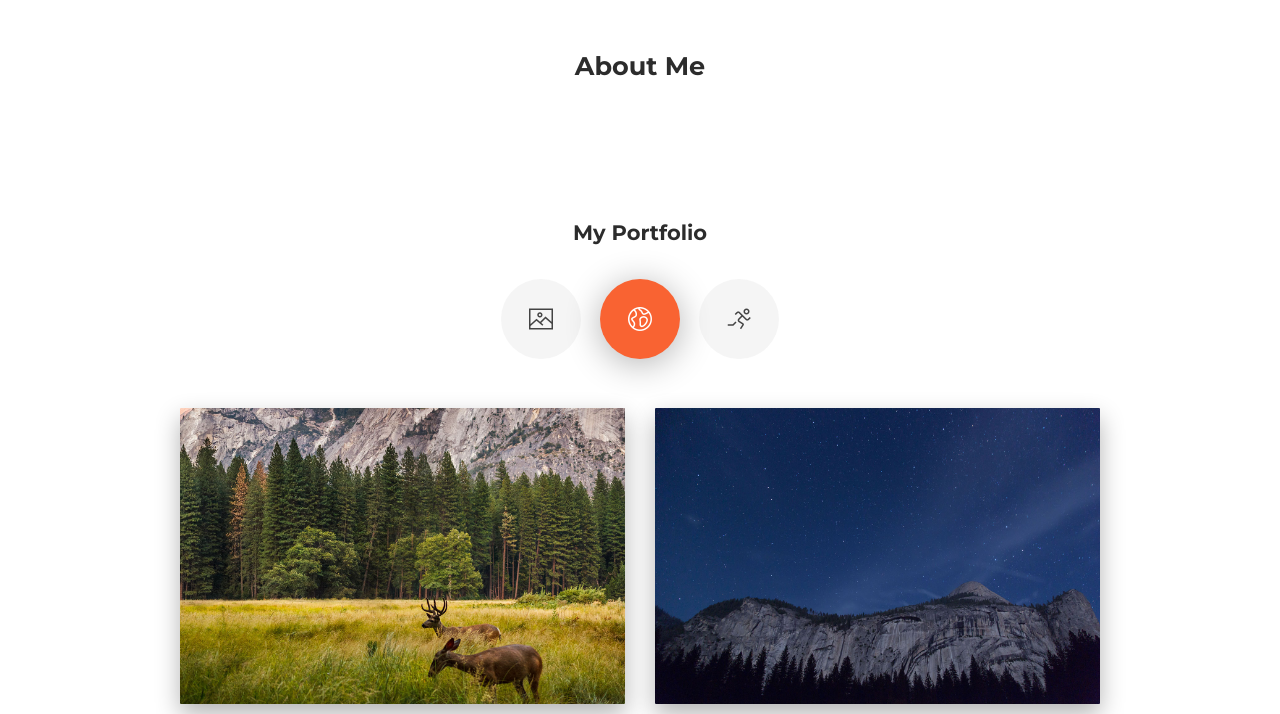
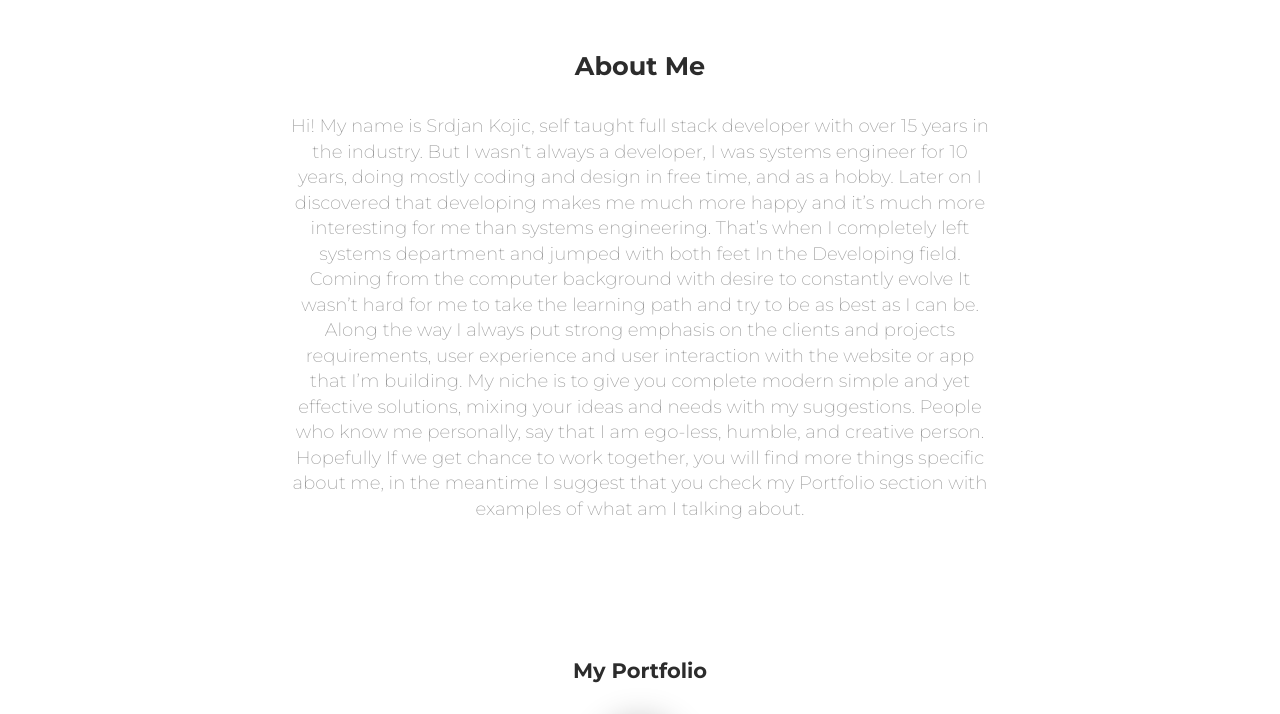
Before and after one commit to skojic/skojic.github.io, a website: page index.html in a window 1280 px wide. Shown: the part 604-1318 px from the top of the page. Drawn offline with Linux system fonts and the light colour scheme; some packages are replaced by stand-ins of ours.

Commit message:
About me page built

```diff
--- a/index.html
+++ b/index.html
@@ -94,7 +94,14 @@
           </a>
         </div>
         <h3 class="title">About Me</h3>
-        <h5 class="description"></h5>
+        <h5 class="description">Hi! My name is Srdjan Kojic, self taught full stack developer with over 15 years in the industry.
+          But I wasn’t always a developer, I was systems engineer for 10 years, doing mostly coding and design in free time, and as a hobby.
+          Later on I discovered that developing makes me much more happy and it’s much more interesting for me than systems engineering.
+          That’s when I completely left systems department and jumped with both feet In the Developing field.
+          Coming from the computer background with desire to constantly evolve It wasn’t hard for me to take the learning path and try to be as best as I can be.
+          Along the way I always put strong emphasis on the clients and projects requirements, user experience and user interaction with the website or app that I’m building.
+          My niche is to give you complete modern simple and yet effective solutions, mixing your ideas and needs with my suggestions. People who know me personally, say that I am ego-less, humble, and creative person.
+          Hopefully If we get chance to work together, you will find more things specific about me, in the meantime I suggest that you check my Portfolio section with examples of what am I talking about.</h5>
         <div class="row">
           <div class="col-md-6 ml-auto mr-auto">
             <h4 class="title text-center">My Portfolio</h4>
```
